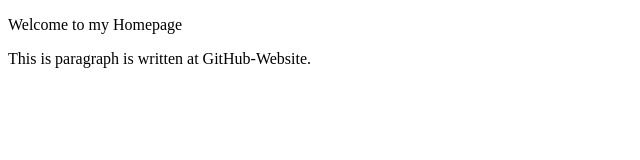
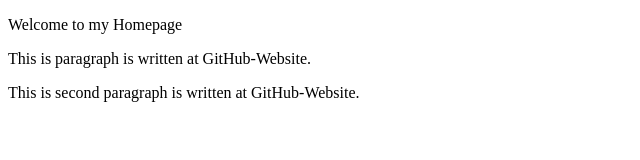
Before and after one commit to mijivoth/WebBasic, a plain HTML site: page index.html in a window 1280 px wide. Shown: the whole page, without its empty margins (0-640 px from the left). Drawn offline with Linux system fonts and the light colour scheme.

Commit message:
Update index.html

```diff
--- a/index.html
+++ b/index.html
@@ -8,6 +8,7 @@
 <body>
     <p> Welcome to my Homepage</p>
     <p> This is paragraph is written at GitHub-Website.</p>
+    <p> This is second paragraph is written at GitHub-Website.</p>
 </body>
 
 </html>
```
